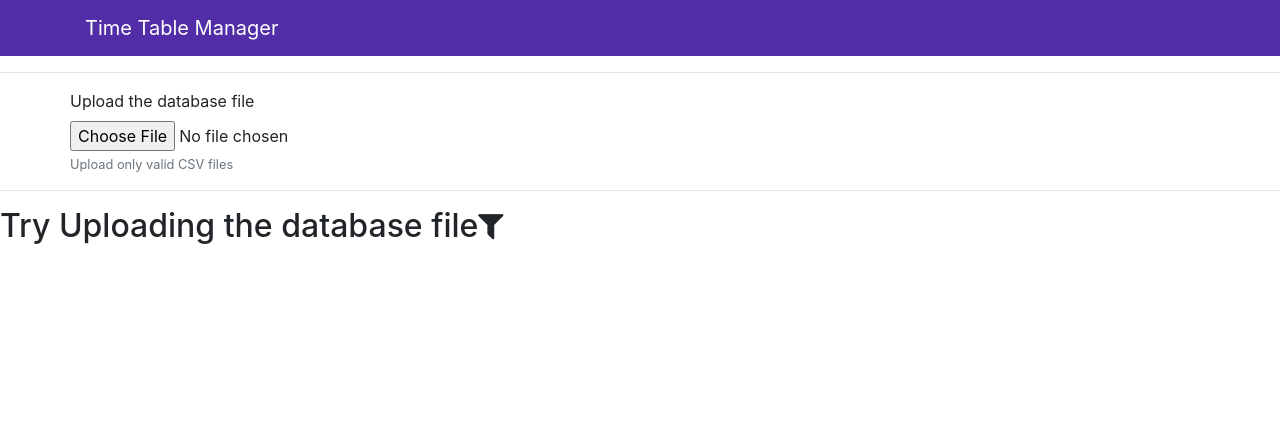
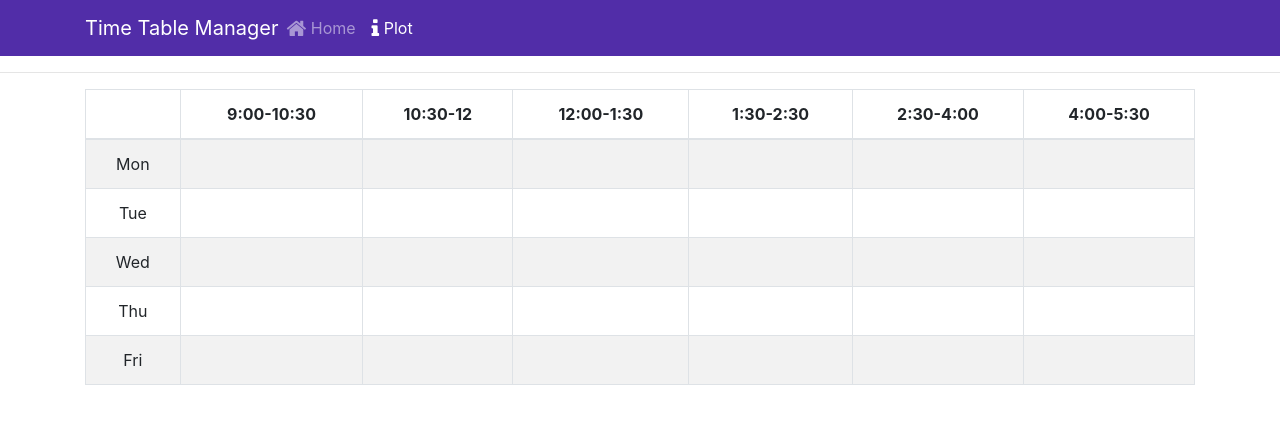
Before and after one commit to itissandeep98/TimeTableManager, a React (Create React App) app: page /plot in a window 1280 px wide. Shown: the top 424 px of the page. Built offline with nearby package versions, Linux system fonts and the light colour scheme.

Commit message:
Time Table page initialized

```diff
--- a/src/App.js
+++ b/src/App.js
@@ -1,12 +1,16 @@
 import React from 'react';
 import Main from "./Components/Main";
+import { BrowserRouter } from 'react-router-dom';
+import './App.css';
 
 function App() {
 
   return (
-        <div className="App">
-          <Main />
-        </div>
+    <BrowserRouter basename={process.env.PUBLIC_URL}>
+      <div className="App">
+        <Main />
+      </div>
+    </BrowserRouter>
   );
 }
 
--- a/src/Components/Header.js
+++ b/src/Components/Header.js
@@ -1,6 +1,7 @@
 import React, { Component } from 'react';
 import { Navbar, NavbarBrand, NavbarToggler, Collapse, Nav, NavItem } from 'reactstrap';
 import '../App.css'
+import { NavLink } from 'react-router-dom';
 
 class Header extends Component {
 	constructor(props) {
@@ -27,12 +28,16 @@ class Header extends Component {
 						<Collapse isOpen={this.state.isNavOpen} navbar>
 							<Nav navbar>
 								<NavItem>
-
+									<NavLink className="nav-link" to='/home'><span className="fa fa-home fa-lg" /> Home</NavLink>
+								</NavItem>
+								<NavItem>
+									<NavLink className="nav-link" to='/plot'><span className="fa fa-info fa-lg" /> Plot</NavLink>
 								</NavItem>
 							</Nav>
 						</Collapse>
 					</div>
 				</Navbar>
+				<hr />
 			</>
 		);
 	}
--- a/src/Components/Main.js
+++ b/src/Components/Main.js
@@ -1,72 +1,22 @@
 import React, { Component } from 'react'
-import { Form, Input, Label, Row, FormText } from 'reactstrap'
-import Header from './Header';
-import TableData from "./Table";
+import Header from './Header'
+import Display from './Table/Display'
+import { withRouter, Switch, Route, Redirect } from 'react-router-dom'
+import Plot from './TimeTable/Plot'
 
-export default class Main extends Component {
-	constructor(props){
-		super(props);
-		this.state={
-			database:"",
-			courses:""
-		}
-		this.onChange=this.onChange.bind(this);
-	}
-	onChange(e){
-		this.setState({
-			[e.target.id]:e.target.files[0]
-		},()=>{
-			var reader= new FileReader();
-			reader.readAsText(this.state.database)
-			reader.onloadend=()=>{
-				var json=this.csvJSON(reader.result);
-				this.setState({
-					courses:json
-				})
-
-			}
-		})
-
-	}
-
-	csvJSON(csv) {
-
-		var lines = csv.split("\n");
-
-		var result = [];
-
-		var headers = lines[0].split(",");
-
-		for (var i = 0; i < lines.length; i++) {
-
-			var obj = {};
-			var currentline = lines[i].split(",");
-
-			for (var j = 0; j < headers.length; j++) {
-				obj[headers[j]] = currentline[j];
-			}
-			result.push(obj);
-		}
-		return result;
-	}
-
+class Main extends Component {
 	render() {
 		return (
 			<div>
-				<Header/>
-				<hr/>
-				<div className="container">
-					<Row>
-						<Form>
-							<Label htmlFor="database">Upload the database file</Label>
-							<Input type="file" id="database" onChange={this.onChange} />
-							<FormText>Upload only valid CSV files</FormText>
-						</Form>
-					</Row>
-				</div>
-					<hr/>
-					<TableData Courses={this.state.courses}/>
+				<Header />
+				<Switch>
+					<Route path="/home" component={() => <Display />} />
+					<Route path="/plot" component={() => <Plot/>} />
+					<Redirect to="/home" />
+				</Switch>
 			</div>
 		)
 	}
 }
+
+export default withRouter(Main);
--- /dev/null
+++ b/src/Components/Table/Display.js
@@ -0,0 +1,71 @@
+import React, { Component } from 'react'
+import { Form, Input, Label, Row, FormText } from 'reactstrap'
+import TableData from "./Table";
+
+export default class Display extends Component {
+	constructor(props) {
+		super(props);
+		this.state = {
+			database: "",
+			courses: ""
+		}
+		this.onChange = this.onChange.bind(this);
+	}
+	onChange(e) {
+		this.setState({
+			[e.target.id]: e.target.files[0]
+		}, () => {
+			var reader = new FileReader();
+			reader.readAsText(this.state.database)
+			reader.onloadend = () => {
+				var json = this.csvJSON(reader.result);
+				this.setState({
+					courses: json
+				})
+
+			}
+		})
+
+	}
+
+	csvJSON(csv) {
+
+		var lines = csv.split("\n");
+
+		var result = [];
+
+		var headers = lines[0].split(",");
+
+		for (var i = 0; i < lines.length; i++) {
+
+			var obj = {};
+			var currentline = lines[i].split(",");
+
+			for (var j = 0; j < headers.length; j++) {
+				obj[headers[j]] = currentline[j];
+			}
+			result.push(obj);
+		}
+		return result;
+	}
+
+	render() {
+		return (
+			<div>
+
+
+				<div className="container">
+					<Row>
+						<Form>
+							<Label htmlFor="database">Upload the database file</Label>
+							<Input type="file" id="database" onChange={this.onChange} />
+							<FormText>Upload only valid CSV files</FormText>
+						</Form>
+					</Row>
+				</div>
+				<hr />
+				<TableData Courses={this.state.courses} />
+			</div>
+		)
+	}
+}
--- /dev/null
+++ b/src/Components/TimeTable/Plot.js
@@ -0,0 +1,22 @@
+import React, { Component } from 'react'
+import TableData from './Table'
+
+export default class Plot extends Component {
+
+	render() {
+		var schedule = [
+			["", "9:00-10:30", "10:30-12", "12:00-1:30", "1:30-2:30", "2:30-4:00", "4:00-5:30"],
+			["Mon", "", "", "", "", "", "",],
+			["Tue", "", "", "", "", "", "",],
+			["Wed", "", "", "", "", "", "",],
+			["Thu", "", "", "", "", "", "",],
+			["Fri", "", "", "", "", "", "",]
+		]
+
+		return (
+			<div className="container">
+				<TableData data={schedule} />
+			</div>
+		)
+	}
+}
--- /dev/null
+++ b/src/Components/TimeTable/Rows.js
@@ -0,0 +1,12 @@
+import React from 'react'
+
+export default function Rows({course}) {
+	var cols = Object.keys(course).map((field) => {
+		return <td>{course[field]}</td>
+	})
+	return (
+		<tr key={course[Object.keys(course)[0]]}>
+			{cols}
+		</tr>
+	)
+}
--- /dev/null
+++ b/src/Components/TimeTable/Table.js
@@ -0,0 +1,36 @@
+import React, { Component } from 'react'
+import { Table } from 'reactstrap'
+import Rows from './Rows';
+
+export default class TableData extends Component {
+	render() {
+		var data = this.props.data.slice(1);
+		var headers = this.props.data[0]
+		if (data) {
+			var rows = data.map(course => {
+				return <Rows course={course} />
+
+			})
+
+			var header = headers.map((field) => {
+				return <th>{field}</th>
+			})
+
+			return (
+				<div className="text-center">
+					<Table striped bordered hover responsive>
+						<thead>
+							{header}
+						</thead>
+						<tbody>
+							{rows}
+						</tbody>
+					</Table>
+				</div>
+			)
+		}
+		else {
+			return <h2> Try Uploading the database file<span className="fa fa-filter" /></h2>
+		}
+	}
+}
```
Also changed, not shown: package.json (+13 -1 lines), src/Components/Table/Rows.js (renamed from src/Components/Rows.js), src/Components/Table/Table.js (renamed from src/Components/Table.js), 1 other file (tests, documents, lock files or other folders).
